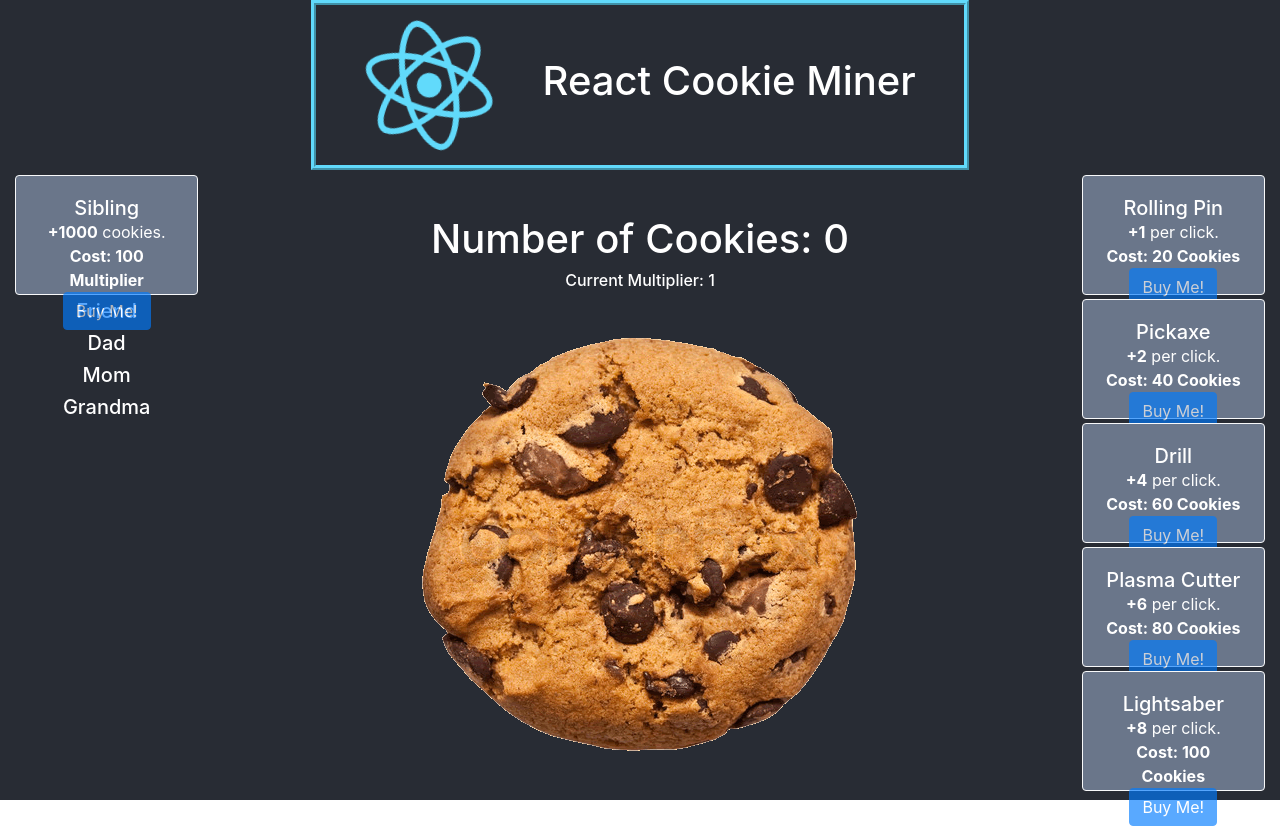
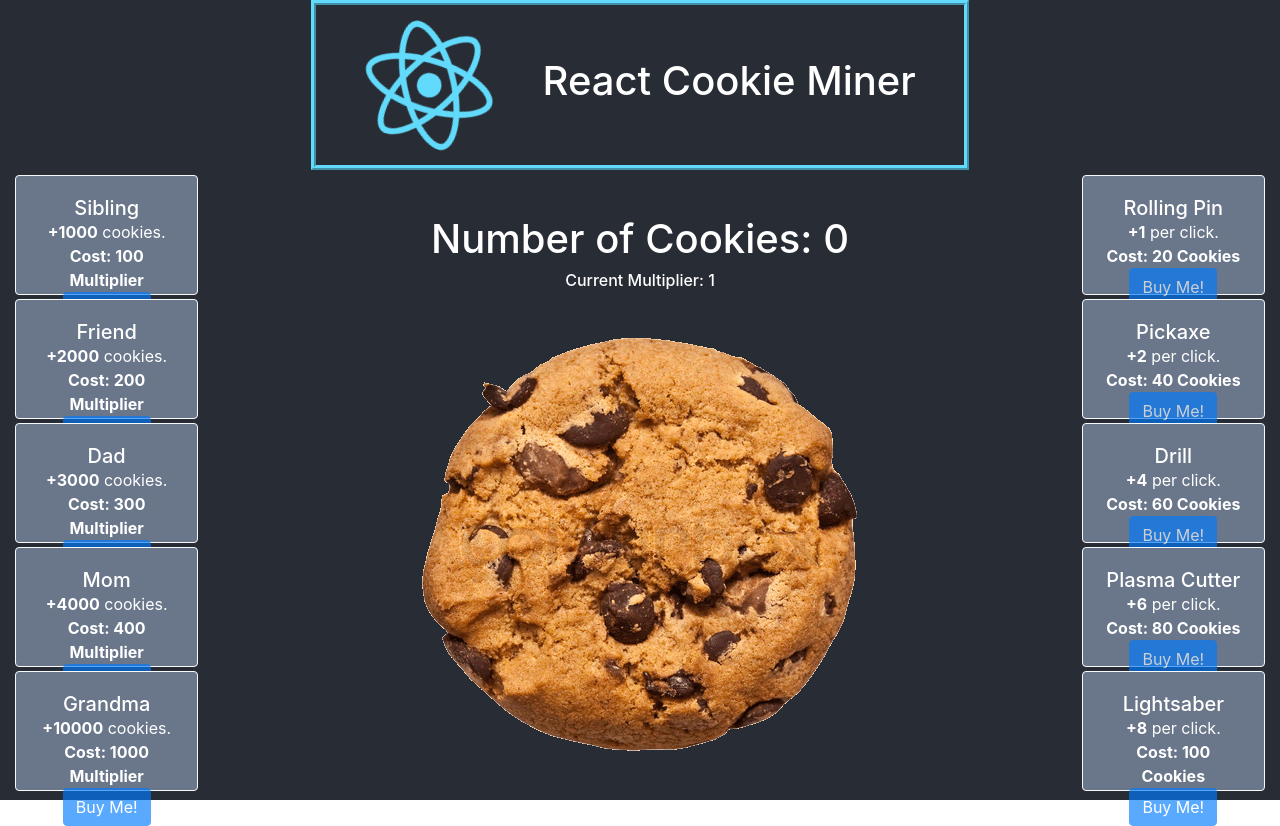
Before and after one commit to josiahaubin/React-Cookie-Miner, a React (Create React App) app: page / in a window 1280 px wide. Built offline with nearby package versions, Linux system fonts and the light colour scheme.

Commit message:
Added multiplier cost items and logic

```diff
--- a/src/Components/CookieSheet.js
+++ b/src/Components/CookieSheet.js
@@ -12,6 +12,10 @@ function CookieSheet() {
     const [plasmaCutterCost, setPlasmaCutterCost] = useState(80);
     const [lightsaberCost, setLightsaberCost] = useState(100);
     const [siblingBought, setSiblingBought] = useState(false);
+    const [friendBought, setFriendBought] = useState(false);
+    const [dadBought, setDadBought] = useState(false);
+    const [momBought, setMomBought] = useState(false);
+    const [grandmaBought, setGrandmaBought] = useState(false);
 
     function buyItem(itemNum){
         switch (itemNum) {
@@ -47,9 +51,32 @@ function CookieSheet() {
 
             case 5:
                 setSiblingBought(true);
-                //Need to add some form of error check so mutliplier cannot be 0 or negative
                 setMultiplier(multiplier - 100);
                 setNumberOfCookies(numberOfCookies + 1000)
+                break;
+
+            case 6:
+                setFriendBought(true);
+                setMultiplier(multiplier - 200);
+                setNumberOfCookies(numberOfCookies + 2000)
+                break;
+
+            case 7:
+                setDadBought(true);
+                setMultiplier(multiplier - 300);
+                setNumberOfCookies(numberOfCookies + 3000)
+                break;
+
+            case 8:
+                setMomBought(true);
+                setMultiplier(multiplier - 400);
+                setNumberOfCookies(numberOfCookies + 4000)
+                break;
+
+            case 9:
+                setGrandmaBought(true);
+                setMultiplier(multiplier - 1000);
+                setNumberOfCookies(numberOfCookies + 10000)
                 break;
 
             default:
@@ -69,13 +96,45 @@ function CookieSheet() {
                                 <Card.Text className="cardContents">
                                     <b>+1000</b> cookies.<br/> <b>Cost: 100 Multiplier</b>
                                 </Card.Text>
-                                <Button onClick={() => buyItem(5)} disabled={multiplier < 100 || siblingBought === true}>Buy Me!</Button>
+                                <Button onClick={() => buyItem(5)} disabled={multiplier < 100 || siblingBought === true || multiplier - 100 === 0}>Buy Me!</Button>
                             </Card.Body>
                         </Card>
-                        <h5>Friend</h5>
-                        <h5>Dad</h5>
-                        <h5>Mom</h5>
-                        <h5>Grandma</h5>
+                        <Card className="card mb-1" border="light">
+                            <Card.Body>
+                                <Card.Title className="cardContents">Friend</Card.Title>
+                                <Card.Text className="cardContents">
+                                    <b>+2000</b> cookies.<br/> <b>Cost: 200 Multiplier</b>
+                                </Card.Text>
+                                <Button onClick={() => buyItem(6)} disabled={multiplier < 200 || friendBought === true || multiplier - 200 === 0}>Buy Me!</Button>
+                            </Card.Body>
+                        </Card>
+                        <Card className="card mb-1" border="light">
+                            <Card.Body>
+                                <Card.Title className="cardContents">Dad</Card.Title>
+                                <Card.Text className="cardContents">
+                                    <b>+3000</b> cookies.<br/> <b>Cost: 300 Multiplier</b>
+                                </Card.Text>
+                                <Button onClick={() => buyItem(7)} disabled={multiplier < 300 || dadBought === true || multiplier - 300 === 0}>Buy Me!</Button>
+                            </Card.Body>
+                        </Card>
+                        <Card className="card mb-1" border="light">
+                            <Card.Body>
+                                <Card.Title className="cardContents">Mom</Card.Title>
+                                <Card.Text className="cardContents">
+                                    <b>+4000</b> cookies.<br/> <b>Cost: 400 Multiplier</b>
+                                </Card.Text>
+                                <Button onClick={() => buyItem(8)} disabled={multiplier < 400 || momBought === true || multiplier - 400 === 0}>Buy Me!</Button>
+                            </Card.Body>
+                        </Card>
+                        <Card className="card mb-1" border="light">
+                            <Card.Body>
+                                <Card.Title className="cardContents">Grandma</Card.Title>
+                                <Card.Text className="cardContents">
+                                    <b>+10000</b> cookies.<br/> <b>Cost: 1000 Multiplier</b>
+                                </Card.Text>
+                                <Button onClick={() => buyItem(9)} disabled={multiplier < 1000 || grandmaBought === true || multiplier - 1000 === 0}>Buy Me!</Button>
+                            </Card.Body>
+                        </Card>
                     </div>
                 </Col>
                 <Col xs={8}>
```
